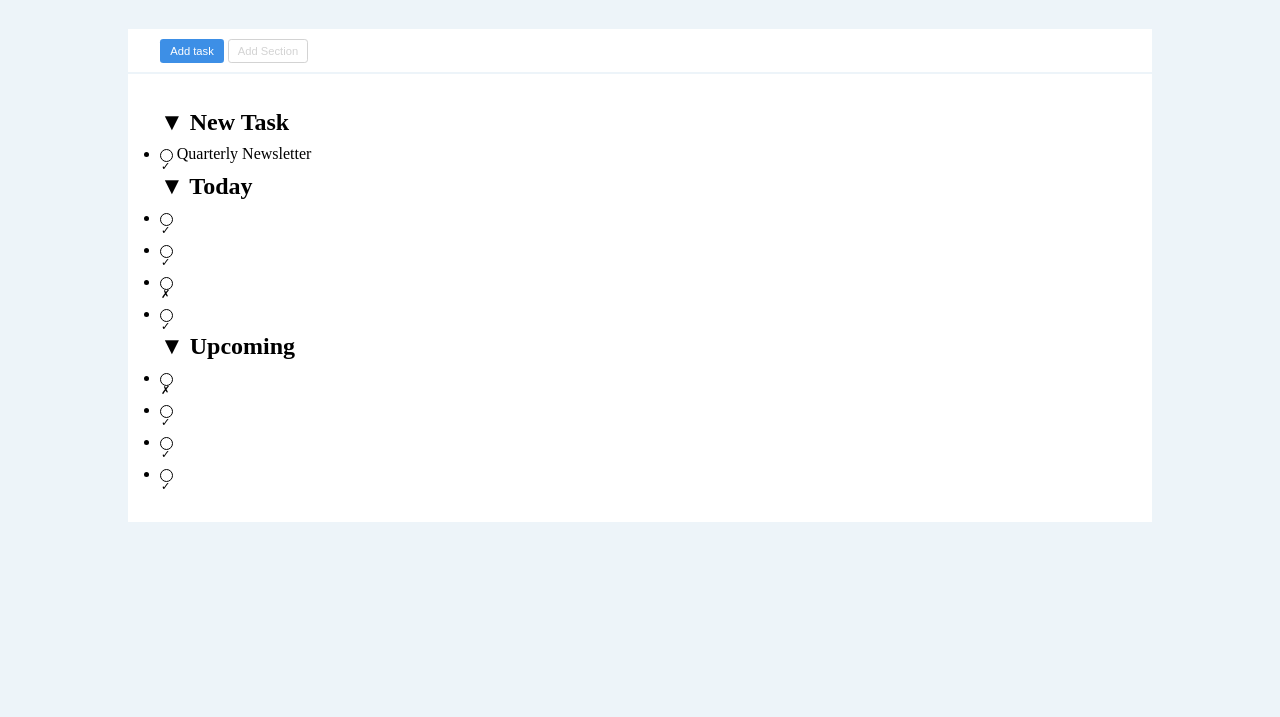
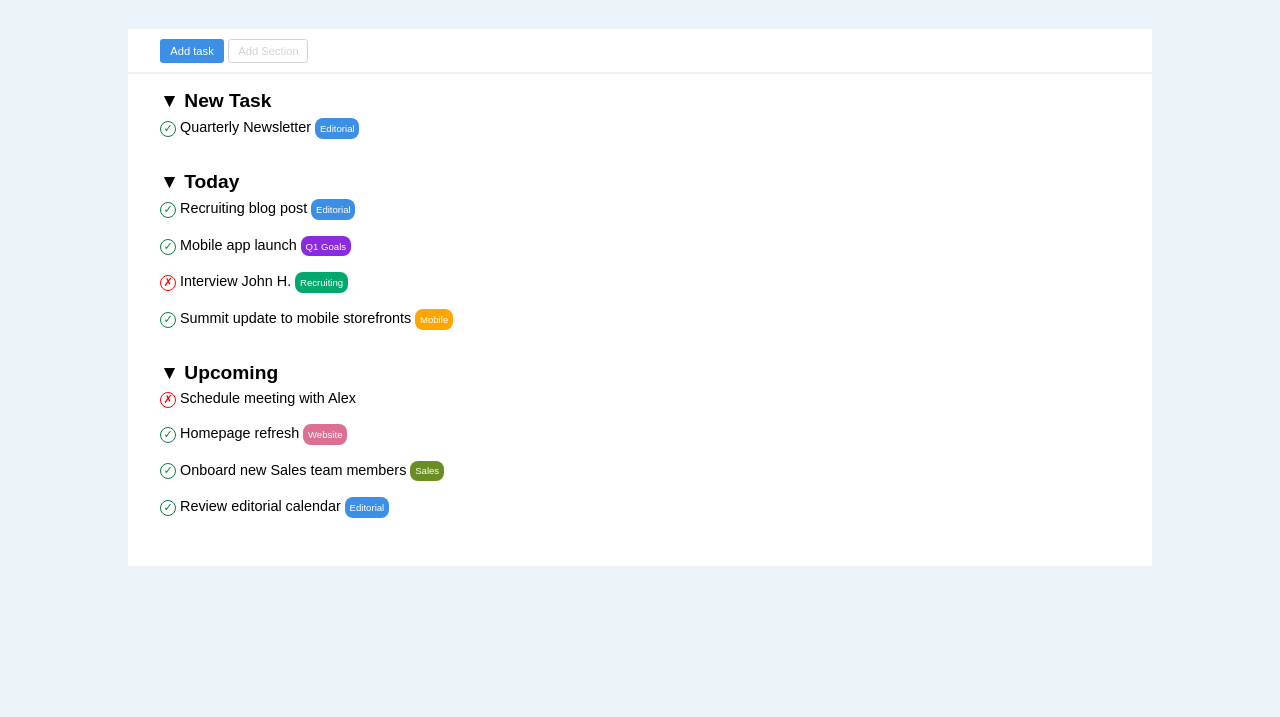
Before and after one commit to donatomontrone/html-css-toboolist, a plain HTML site: page index.html in a window 1280 px wide. Shown: the part 83-800 px from the top of the page. Drawn offline with Linux system fonts and the light colour scheme.

Commit message:
end project

```diff
--- a/css/style.css
+++ b/css/style.css
@@ -6,6 +6,7 @@
 
 body {
     background-color: rgb(237, 244, 249);
+    font-family: Arial, Helvetica, sans-serif;
 }
 
 main section {
@@ -16,13 +17,20 @@ header h1 {
 display: inline-block;
 vertical-align:top;
 line-height: 80px;
-
 }
 
-ul {
-    line-height: 2rem;
+ul{
+    list-style-type: none;
+    font-size: .8rem;
+}
+ul li {
+    margin: .4rem 0 1rem 0;
+    font-size: .9rem;
 }
 
+h2{
+    padding-top: 1rem;
+}
 img.main-logo {
     padding-left: 2rem;
     padding-top: 1rem;
@@ -46,12 +54,30 @@ span.check {
     border-radius: 100%;
     font-size: .7rem;
     display: inline-block;
-    width: .8rem;
-    height: .8rem;
-    vertical-align: middle;
-
+    width: 1rem;
+    height: 1rem;
+    padding-left: .15rem;
 }
 
+.check {
+    color: rgb(11, 125, 60);
+}
+
+.cross {
+    color: red;
+}
+
+input.button-list {
+    border: none;
+    border-radius: .5rem;
+    font-size: 0.6rem;
+    padding: .3rem;
+    color: white;
+}
+
+input.editorial-button {
+    background-color: rgb(61, 143, 230);
+}
 #button-info {
     padding: 0.6rem 2rem;
 }
@@ -71,7 +97,26 @@ span.check {
 }
 
 #main-list {
-    padding: 2rem;
+    padding: 0 2rem 2rem;
     margin-top: .1rem;
+}
 
+#goals-button {
+    background-color: blueviolet;
 }
+
+#recl-button {
+    background-color: #00A86B ;
+}
+
+#mobile-button {
+    background-color: orange;
+}
+
+#website-button {
+    background-color: palevioletred;
+}
+
+#sales-button {
+    background-color: olivedrab;
+}
--- a/index.html
+++ b/index.html
@@ -23,19 +23,45 @@
                 <!-- section with task, today and upcoming  -->
                 <ul>
                     <h2>&#9660; New Task</h2>
-                    <li><span class="check">&check;</span> Quarterly Newsletter</li>
+                    <li>
+                        <span class="check">&check;</span> Quarterly Newsletter
+                        <input class="button-list editorial-button" type="button" value="Editorial">
+                    </li>
                 </ul>
                 <ul><h2>&#9660; Today</h2>
-                    <li><span class="check">&check;</span> </li>
-                    <li><span class="check">&check;</span> </li>
-                    <li><span class="cross">&cross;</span> </li>
-                    <li><span class="check">&check;</span> </li>
+                    <li>
+                        <span class="check"> &check;</span> Recruiting blog post
+                        <input class="button-list editorial-button" type="button" value="Editorial">
+                        </li>
+                    <li>
+                        <span class="check">&check;</span> Mobile app launch
+                        <input class="button-list" id="goals-button" type="button" value="Q1 Goals">
+                    </li>
+                    <li>
+                        <span class="cross">&cross;</span> Interview John H.
+                        <input class="button-list" id="recl-button" type="button" value="Recruiting">
+                    </li>
+                    <li>
+                        <span class="check">&check;</span> Summit update to mobile storefronts
+                        <input class="button-list" id="mobile-button" type="button" value="Mobile">
+                    </li>
                 </ul>
                 <ul><h2>&#9660; Upcoming</h2>
-                    <li><span class="cross">&cross;</span> </li>
-                    <li><span class="check">&check;</span> </li>
-                    <li><span class="check">&check;</span> </li>
-                    <li><span class="check">&check;</span> </li>
+                    <li>
+                        <span class="cross">&cross;</span> Schedule meeting with Alex
+                    </li>
+                    <li>
+                        <span class="check">&check;</span> Homepage refresh
+                        <input class="button-list" id="website-button" type="button" value="Website">
+                    </li>
+                    <li>
+                        <span class="check">&check;</span> Onboard new Sales team members
+                        <input class="button-list" id="sales-button" type="button" value="Sales">
+                    </li>
+                    <li>
+                        <span class="check">&check;</span> Review editorial calendar
+                        <input class="button-list editorial-button" type="button" value="Editorial">
+                    </li>
                 </ul>
             </section>
 
```
